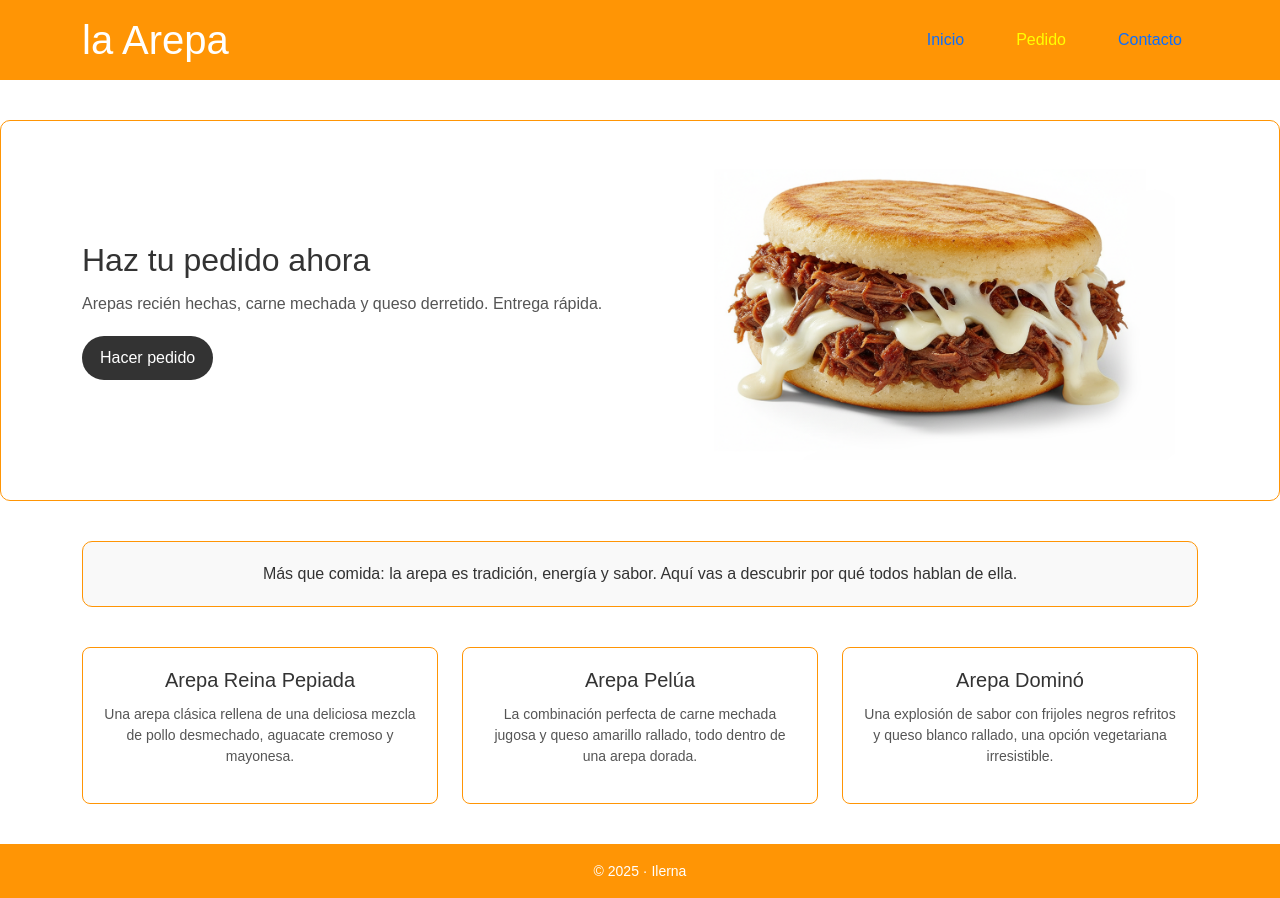
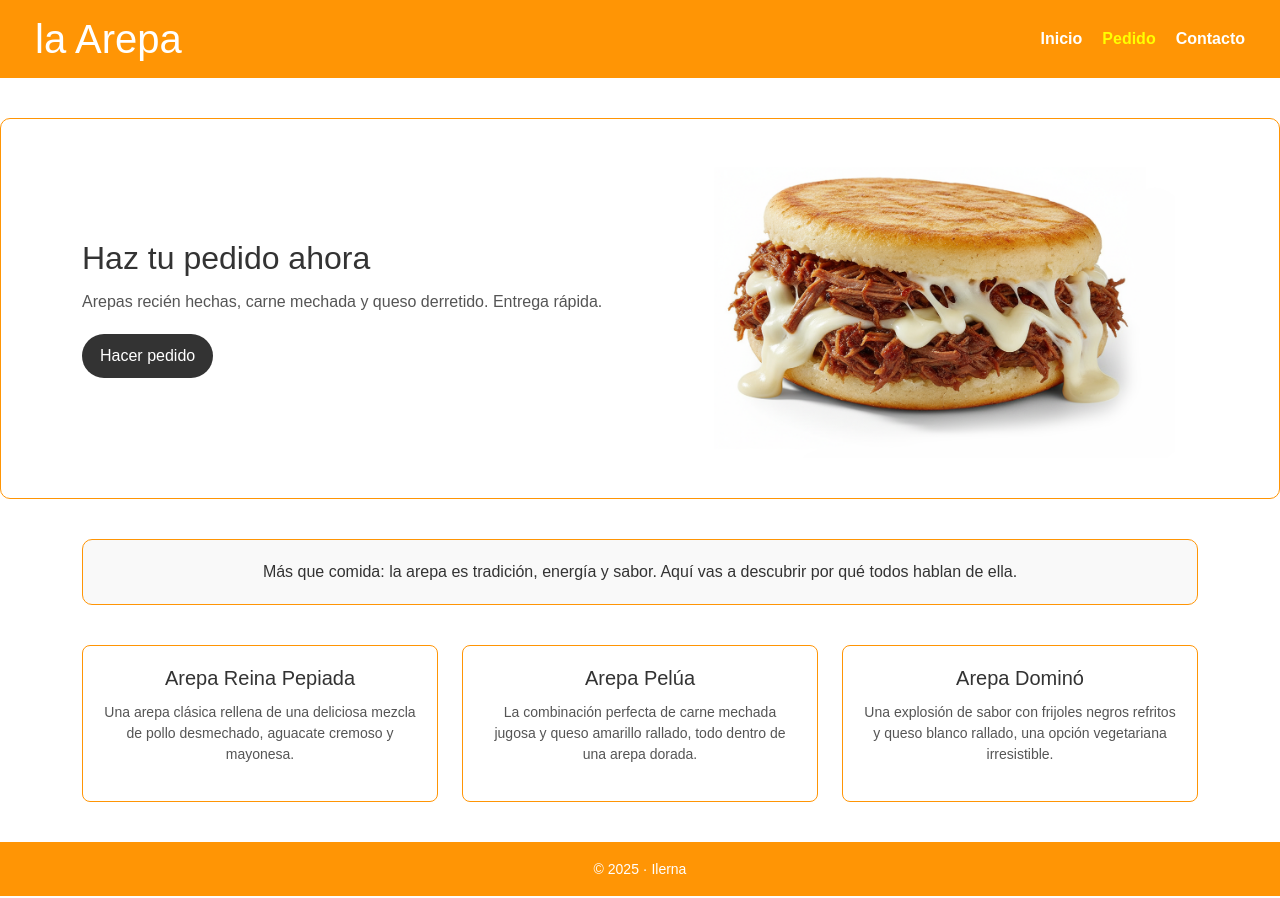
Before and after one commit to dimitryx01/primera_web, a plain HTML site: page pedido.html in a window 1280 px wide. Drawn offline with nearby package versions, Linux system fonts and the light colour scheme.

Commit message:
terminado

```diff
--- a/pedido.html
+++ b/pedido.html
@@ -4,7 +4,7 @@
 <head>
     <meta charset="UTF-8">
     <meta name="viewport" content="width=device-width, initial-scale=1.0">
-    <title>La Arepa - Colombia</title>
+    <title>La Arepa - Colombia (Bootstrap)</title>
     <!-- Bootstrap CSS -->
     <link href="https://cdn.jsdelivr.net/npm/bootstrap@5.3.3/dist/css/bootstrap.min.css" rel="stylesheet">
     <!-- Tu CSS personalizado -->
@@ -13,24 +13,22 @@
 
 <body>
     <header>
-        <div class="container">
-            <div class="d-flex justify-content-between align-items-center py-3">
-                <div class="logo">
-                    <h1>la Arepa</h1>
-                </div>
-                <nav>
-                    <ul class="nav">
-                        <li class="nav-item"><a href="index.html" class="nav-link">Inicio</a></li>
-                        <li class="nav-item"><a href="pedido.html" class="nav-link activo">Pedido</a></li>
-                        <li class="nav-item"><a href="contact.html" class="nav-link">Contacto</a></li>
-                    </ul>
-                </nav>
+        <div class="header-w">
+            <div class="logo">
+                <h1>la Arepa</h1>
             </div>
+            <nav>
+                <ul>
+                    <li><a href="index.html">Inicio</a></li>
+                    <li><a href="pedido.html" class="activo">Pedido</a></li>
+                    <li><a href="contact.html">Contacto</a></li>
+                </ul>
+            </nav>
         </div>
     </header>
 
     <main>
-        <!-- HERO -->
+        <!-- HERO BOOTSTRAP -->
         <section class="hero-pedido-bootstrap">
             <div class="container">
                 <div class="row align-items-center g-4">
@@ -46,7 +44,7 @@
             </div>
         </section>
 
-        <!-- BANNER -->
+        <!-- BANNER BOOTSTRAP -->
         <div class="banner-pedido-bootstrap">
             <div class="container">
                 <article class="text-center">
@@ -55,7 +53,7 @@
             </div>
         </div>
 
-        <!-- TARJETAS -->
+        <!-- TARJETAS BOOTSTRAP -->
         <section class="tarjetas-pedido-bootstrap">
             <div class="container">
                 <div class="row g-4">
```
